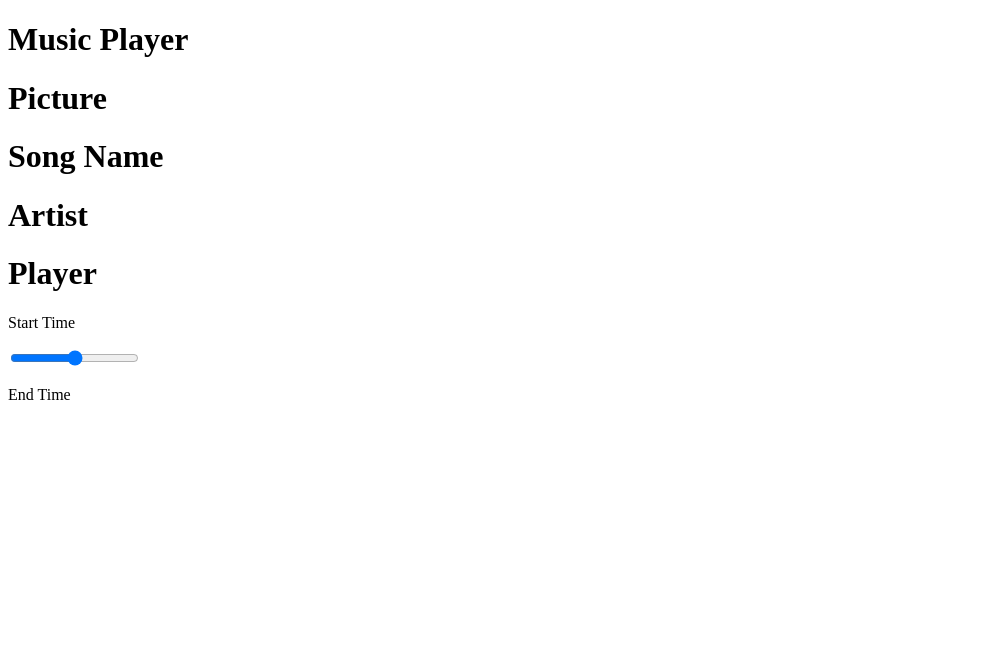
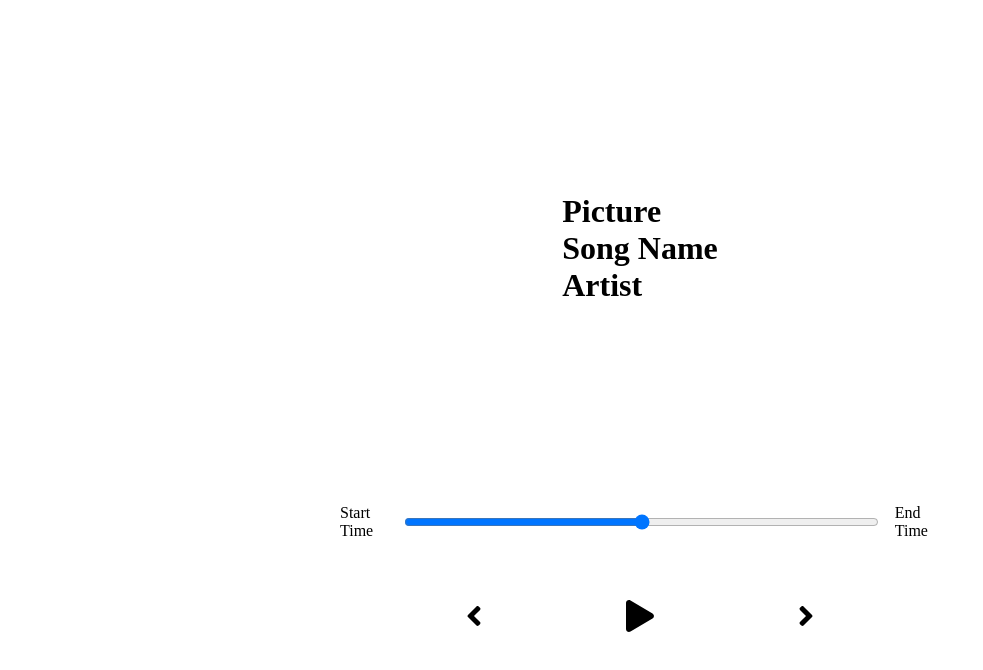
Before and after one commit to benhendriks/22_music_player, a React (Create React App) app: page / in a window 1280 px wide. Shown: the top 670 px of the page, without its empty margins (0-983 px from the left). Built offline with nearby package versions, Linux system fonts and the light colour scheme.

Commit message:
Started with player style

```diff
--- a/package.json
+++ b/package.json
@@ -3,13 +3,16 @@
   "version": "0.1.0",
   "private": true,
   "dependencies": {
+    "@fortawesome/fontawesome-svg-core": "^1.2.32",
+    "@fortawesome/free-solid-svg-icons": "^5.15.1",
+    "@fortawesome/react-fontawesome": "^0.1.13",
     "@testing-library/jest-dom": "^5.11.4",
     "@testing-library/react": "^11.1.0",
     "@testing-library/user-event": "^12.1.10",
-    "node-sass": "^5.0.0",
     "react": "^17.0.1",
     "react-dom": "^17.0.1",
     "react-scripts": "4.0.1",
+    "styled-components": "^5.2.1",
     "web-vitals": "^0.2.4"
   },
   "scripts": {
--- a/src/App.js
+++ b/src/App.js
@@ -1,15 +1,24 @@
 import React from 'react';
+import styled from 'styled-components';
 import Player from './components/Player';
 import Song from './components/Song';
 
+const PageStyle = styled.div`
+  * {
+    margin: 0;
+    padding: 0;
+    box-sizing: border-box;
+  }
+`;
 
 function App() {
   return (
-    <div className="App">
-      <h1>Music Player</h1>
-      <Song />
-      <Player />
-    </div>
+    <PageStyle>
+      <div className="App">
+        <Song />
+        <Player />
+      </div>
+    </PageStyle>
   );
 }
 
--- a/src/components/Player.js
+++ b/src/components/Player.js
@@ -1,15 +1,57 @@
 import React from 'react';
+import { FontAwesomeIcon } from '@fortawesome/react-fontawesome';
+import { faPlay, faAngleLeft, faAngleRight } from '@fortawesome/free-solid-svg-icons';
+import styled from 'styled-components';
+
+const PlayerStyle = styled.div`
+  .player {
+    min-height: 20vh;
+    display: flex;
+    flex-direction: column;
+    align-items: center;
+    justify-content: space-between;
+  }
+  .time-control {
+    width: 50%;
+    background: #fff;
+    border-radius: 8px;
+    display: flex;
+    input {
+      width: 100%;
+      padding: 1rem 2rem;
+    }
+    p {
+      padding: 1rem;
+    }
+  }
+  .player-control {
+    display: flex;
+    justify-content: space-between;
+    align-items: center;
+    padding: 1rem;
+    width: 30%;
+    svg {
+      cursor: pointer;
+    }
+  }
+`;
 
 const Player = () => {
   return(
+    <PlayerStyle>
       <div className="player">
-      <h1>Player</h1>
         <div className="time-control">
           <p>Start Time</p>
           <input type="range"/>
           <p>End Time</p>
         </div>
+        <div className="player-control">
+          <FontAwesomeIcon className="skip-back" size="2x" icon={faAngleLeft} />
+          <FontAwesomeIcon className="play" size="2x" icon={faPlay} />
+          <FontAwesomeIcon className="skip-forward" size="2x" icon={faAngleRight} />
         </div>
+      </div>
+    </PlayerStyle>
   );
 };
 
--- a/src/components/Song.js
+++ b/src/components/Song.js
@@ -1,12 +1,23 @@
 import React from 'react';
+import styled from 'styled-components';
+
+const SongStyle = styled.div`
+  min-height: 60vh;
+  display: flex;
+  flex-direction: column;
+  align-items: center;
+  justify-content: center;
+`;
 
 const Song = () => {
   return(
-    <div className="song-container">
-      <h1>Picture</h1>
-      <h1>Song Name</h1>
-      <h1>Artist</h1>
-    </div>
+    <SongStyle>
+      <div className="song-container">
+        <h1>Picture</h1>
+        <h1>Song Name</h1>
+        <h1>Artist</h1>
+      </div>
+    </SongStyle>
   );
 };
 
--- a/src/styles/app.scss
+++ /dev/null
@@ -1,5 +0,0 @@
-* {
-  margin: 0;
-  padding: 0;
-  box-sizing: border-box;
-}
```
Also changed, not shown: 2 other files (tests, documents, lock files or other folders). Lines whose indentation alone changed are shown as unchanged.
